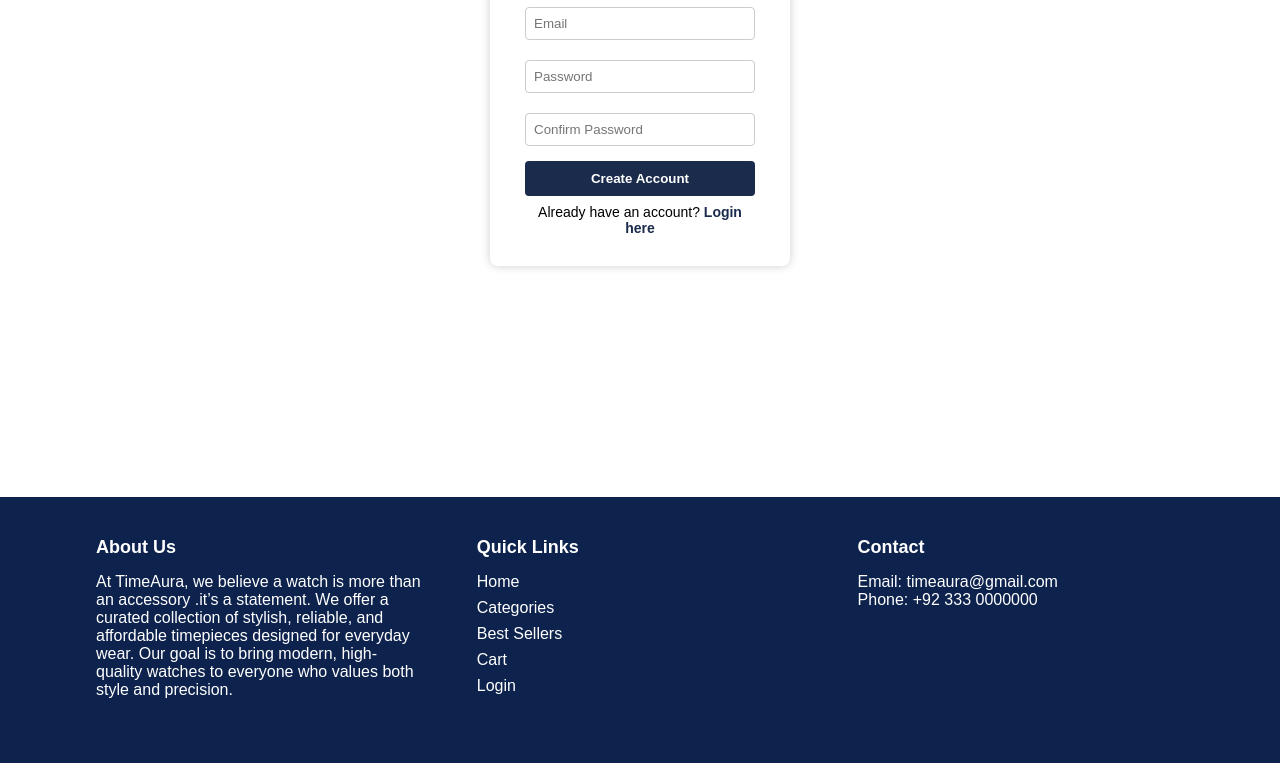
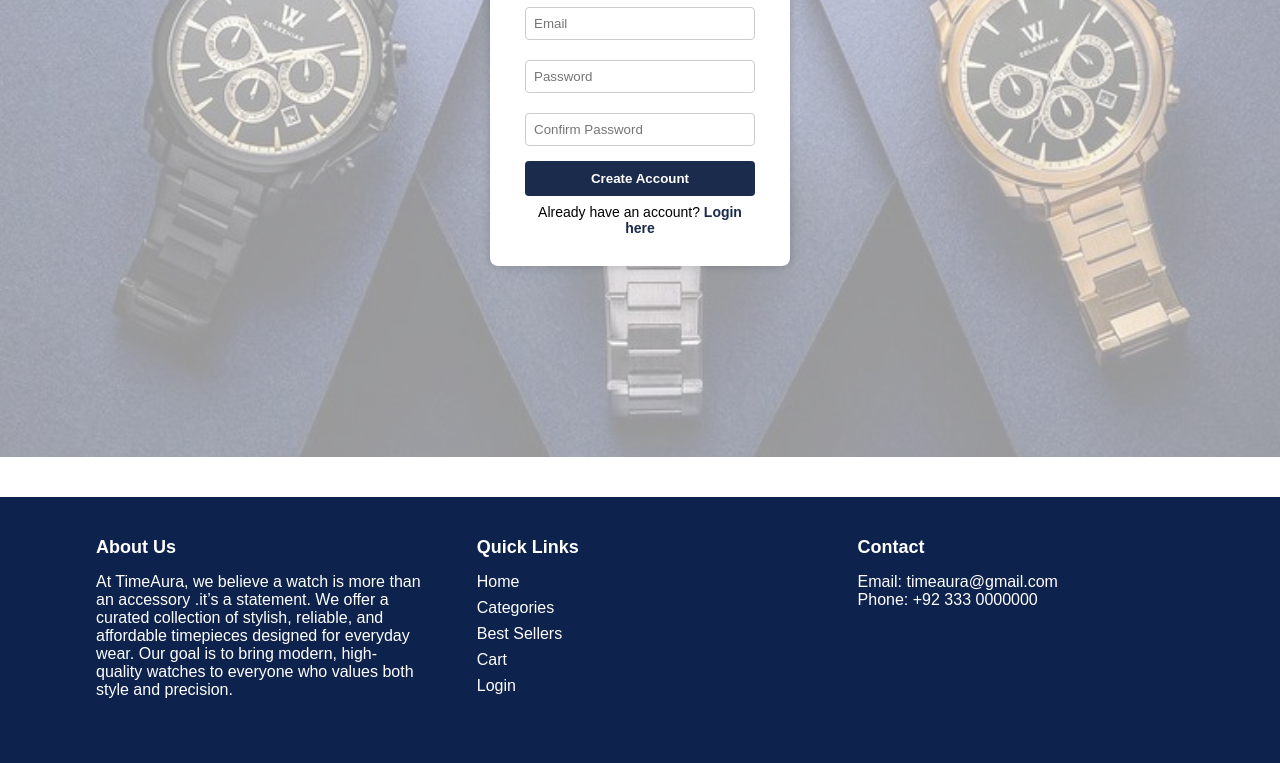
Before and after one commit to Ali-Noor101/TimeAura-Watches, a plain HTML site: page signup.html in a window 1280 px wide. Shown: the part 330-1093 px from the top of the page. Drawn offline with Linux system fonts and the light colour scheme.

Commit message:
Update signup.html

```diff
--- a/signup.html
+++ b/signup.html
@@ -44,7 +44,7 @@ nav ul li a:hover{
 }
 
 .bigbg{
-    background-image:url('login.jpg');
+    background-image:url('images/login.jpg');
     background-size:cover;
     background-position:center;
     height: calc(100vh - 60px);
```
